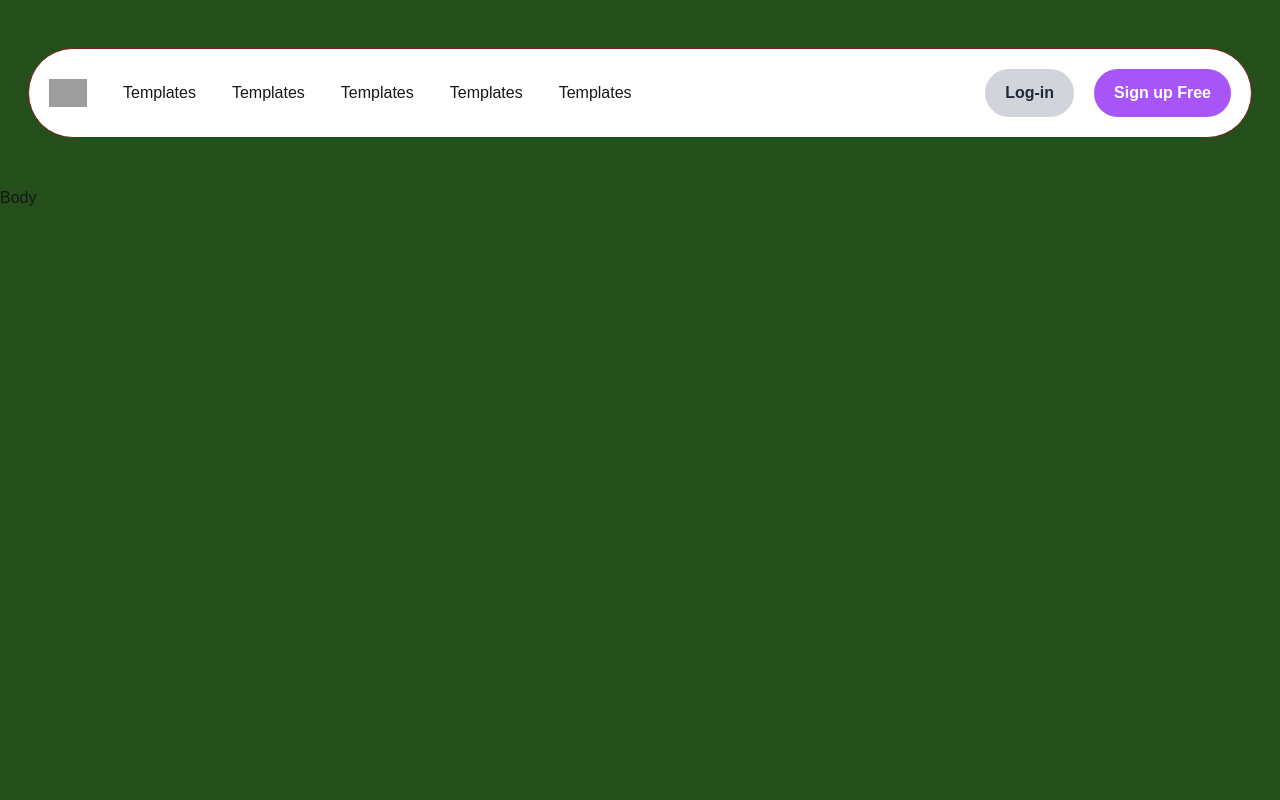
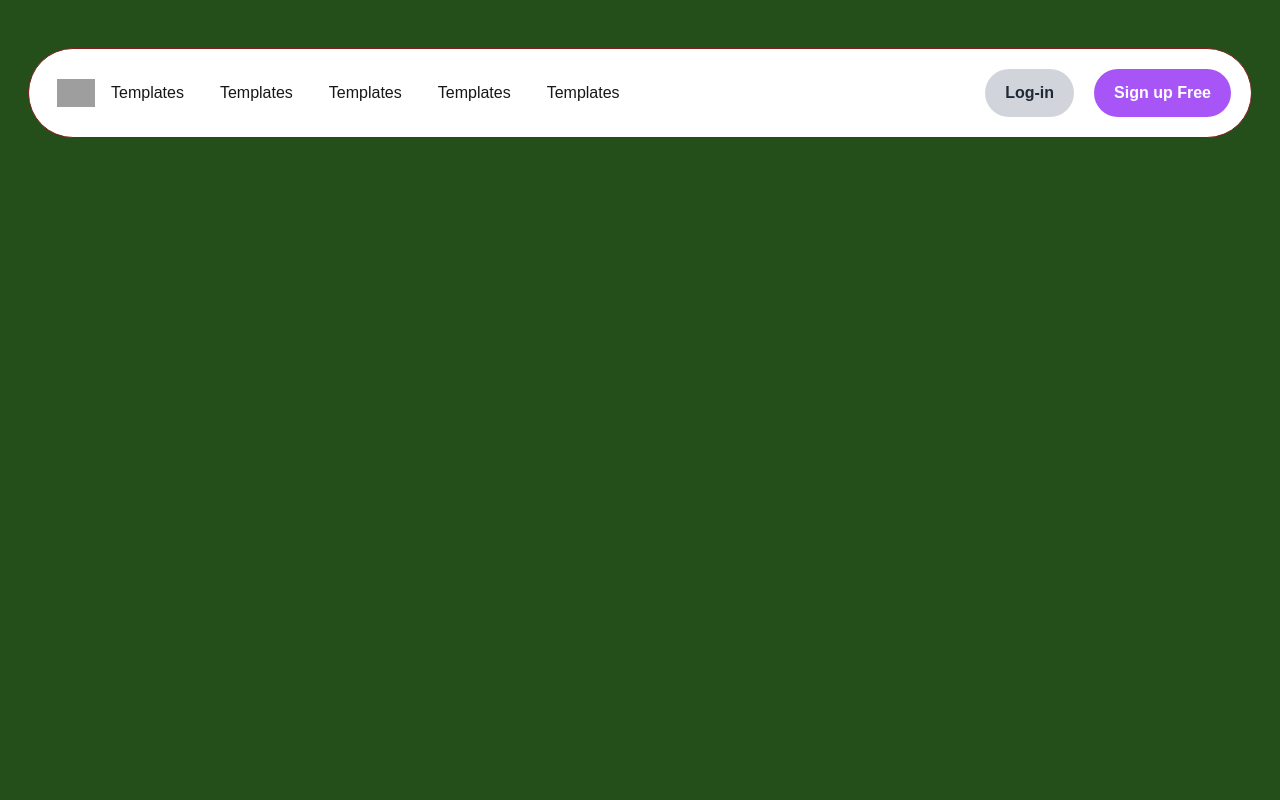
Before and after one commit to kumail-ahmad/myLink, a Next.js app: page / in a window 1280 px wide. Shown: the top 800 px of the page. Built offline with nearby package versions, Linux system fonts and the light colour scheme; grey boxes are pictures that could not be loaded.

Commit message:
added sections

```diff
--- a/app/components/Navbar.js
+++ b/app/components/Navbar.js
@@ -3,8 +3,8 @@ import Image from "next/image";
 const Navbar = () => {
   return (
     <div className="Navbar border border-red-900 my-12 mx-7 rounded-full p-5 bg-white flex items-center justify-between">
-      <div className="logo&clickables flex items-center gap-7">
-        <div className="svg ">
+      <div className="logo&clickables flex items-center">
+        <div className="svg mx-2">
           <Image
             alt="Palm"
             width={38}
--- a/app/page.js
+++ b/app/page.js
@@ -3,7 +3,8 @@ import Image from "next/image";
 export default function Home() {
   return (
   <div className="conatiner">
-    <section>Body</section>
+    <section className="min-h-[100vh]"></section>
+    <section className="bg-red-600 min-h-[100vh]"></section>
   </div>
   );
 }
```
